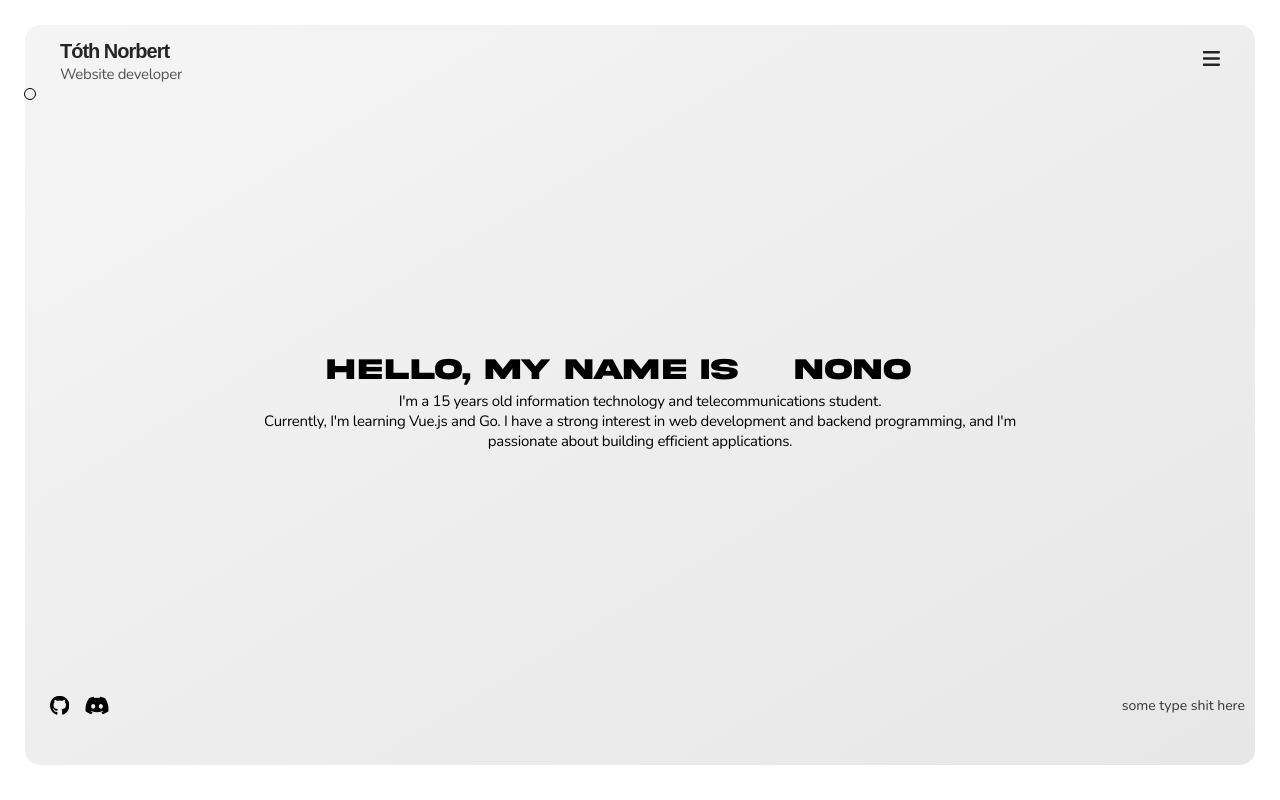
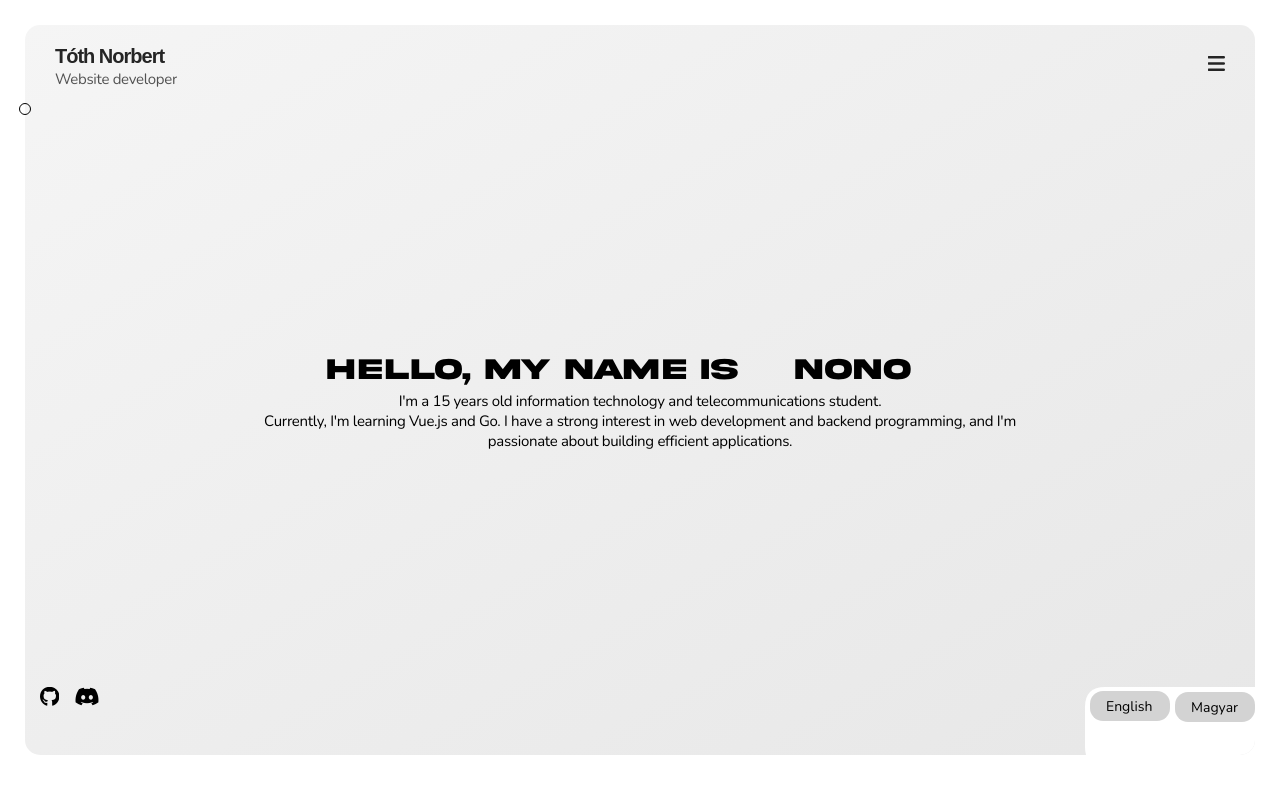
Before and after one commit to xflesx69/portfolio, a Vue app: page / in a window 1280 px wide. Built offline with nearby package versions, Linux system fonts and the light colour scheme.

Commit message:
v.0.0.5
Added language selector

```diff
--- a/src/assets/main.scss
+++ b/src/assets/main.scss
@@ -43,7 +43,6 @@
     background-repeat: no-repeat;
     background-size: cover;
     margin: 25px;
-    padding: 5px;
     border-radius: 15px;
     height: calc(100vh - 70px);
     min-height: 100%;
@@ -52,7 +51,7 @@
     display: flex;
     justify-content: space-between;
     align-items: center;
-    padding: 10px 30px;
+    padding: 20px 30px;
     color: rgb(37, 37, 37);
     .infocard {
         display: block;
@@ -132,38 +131,40 @@
 .footer {
     display: flex;
     justify-content: space-between;
-    padding: 5px;
     box-sizing: border-box;
-    padding-top: calc(91vh - 70px);
+    padding-top: calc(88vh - 70px);
     @media (max-width: 1920px) {
-        padding-top: calc(89vh - 70px);
+        padding-top: calc(87vh - 70px);
     }
     @media (max-width: 1536px) {
-        padding-top: calc(87vh - 70px);
+        padding-top: calc(84vh - 70px);
     }
     @media (max-width: 1440px) {
-        padding-top: calc(87vh - 70px);
+        padding-top: calc(84vh - 70px);
     }
     @media (max-width: 1372px) {
-        padding-top: calc(85.5vh - 70px);
+        padding-top: calc(82.5vh - 70px);
+    }
+    @media (max-width: 1320px) {
+        padding-top: calc(80.5vh - 70px);
     }
     @media (max-width: 1280px) {
-        padding-top: calc(84vh - 70px);
+        padding-top: calc(81vh - 70px);
     }
     @media (max-width: 1098px) {
-        padding-top: calc(82vh - 70px);
+        padding-top: calc(77vh - 70px);
     }
     @media (max-width: 960px) {
-        padding-top: calc(80vh - 70px);
+        padding-top: calc(75vh - 70px);
     }
     @media (max-width: 769px) {
-        padding-top: calc(75vh - 70px);
+        padding-top: calc(68vh - 70px);
     }
     @media (max-width: 640px) {
-        padding-top: calc(70vh - 70px);
+        padding-top: calc(62vh - 70px);
     }
     @media (max-width: 480px) {
-        padding-top: calc(62vh - 70px);
+        padding-top: calc(50vh - 70px);
     }
     .left,
     .right {
@@ -182,6 +183,13 @@
     }
     .right {
         text-align: right;
+        margin-left: auto;
+        margin-right: -50px;
+        display: flex;
+        align-items: center;
+    }
+    .right svg {
+        margin-left: 50px;
     }
 
 }
--- a/src/components/Footer.vue
+++ b/src/components/Footer.vue
@@ -6,6 +6,33 @@
           <a target="_blank" href="https://discord.com/users/257252777930129408"><i id="button" class="fa-brands fa-discord"></i></a>
         </div>
       </div>
-        <div class="right">some type shit here</div>
+      <div class="right">
+        <svg width="220" height="100" xmlns="http://www.w3.org/2000/svg">
+          <path d="M0 20 Q0 0 20 0 H360 Q380 0 380 20 V60 Q380 80 360 80 H20 Q0 80 0 60 Z" style="fill:#fff" />
+          <g class="language-button" @click="changeLanguage('en')">
+            <rect x="5" y="04" width="80" height="30" rx="13" ry="13" style="fill:lightgray;" />
+            <text x="21" y="24" font-size="14" fill="black">{{ t('footer.english') }}</text>
+          </g>
+          <g class="language-button" @click="changeLanguage('hu')">
+            <rect x="90" y="05" width="80" height="30" rx="13" ry="13" style="fill:lightgray;" />
+            <text x="106" y="25" font-size="14" fill="black">{{ t('footer.hungarian') }}</text>
+          </g>
+        </svg>
+      </div>
     </div>
   </template>
+
+  <script lang="ts">
+  import { defineComponent } from 'vue';
+  import { changeLanguage, t } from '@/languages/i18n';
+
+  export default defineComponent({
+    name: 'Footer',
+    setup() {
+      return {
+        t,
+        changeLanguage
+      };
+    }
+  });
+  </script>
--- /dev/null
+++ b/src/languages/en.ts
@@ -0,0 +1,13 @@
+export default {
+    greeting: "I am a translatable text!",
+    home: {
+        myname: "Hello, my name is"    ,
+        ima: "I'm a ",
+        desc: " years old information technology and telecommunications student.",
+        desc2: "Currently, I'm learning Vue.js and Go. I have a strong interest in web development and backend programming, and I'm passionate about building efficient applications."
+    },
+    footer: {
+      english: "English",
+      hungarian: "Magyar"
+    }
+  };
--- /dev/null
+++ b/src/languages/hu.ts
@@ -0,0 +1,13 @@
+export default {
+    greeting: "Én egy lefordítható szöveg vagyok!",
+    home: {
+        myname: "Szia, a nevem",
+        ima: "Én egy ",
+        desc: " éves informatika és távközlés szakon tanuló diák vagyok.",
+        desc2: "Jelenleg Vue.JS-t és GO-t tanulok, erős érdeklődésem van a webfejlesztés és a backend programozás iránt, szenvedélyem a hatékony alkalmazások építése."
+    },
+    footer: {
+      english: "English",
+      hungarian: "Magyar"
+    }
+  };
--- /dev/null
+++ b/src/languages/i18n.ts
@@ -0,0 +1,19 @@
+import { ref } from 'vue';
+import en from '@/languages/en';
+import hu from '@/languages/hu';
+
+const currentLocale = ref('en');
+const messages = {
+  en,
+  hu
+};
+
+const t = (key: string): string => {
+  return key.split('.').reduce((o, i) => (o as any)[i], messages[currentLocale.value]);
+};
+
+const changeLanguage = (language: string) => {
+  currentLocale.value = language;
+};
+
+export { t, changeLanguage, currentLocale };
--- a/src/views/home.vue
+++ b/src/views/home.vue
@@ -2,13 +2,13 @@
     <main>
       <div class="home">
         <h1>
-          Hello, my name is
+          {{ t('home.myname') }}
           <span class="name-wrapper">
             <span class="swipename" :key="nameKey">{{ name }}</span>
           </span>
         </h1>
         <p>
-          I'm a {{ age }} years old information technology and telecommunications student. <br>Currently, I'm learning Vue.js and Go. I have a strong interest in web development and backend programming, and I'm passionate about building efficient applications.
+          {{ t('home.ima') }} {{ age }} {{ t('home.desc') }} <br>  {{ t('home.desc2') }}
         </p>
       </div>
     </main>
@@ -16,6 +16,7 @@
 
   <script lang="ts">
   import { defineComponent, onMounted, ref, computed } from 'vue';
+  import { t } from '@/languages/i18n';
 
   export default defineComponent({
     name: 'Home',
@@ -52,7 +53,8 @@
       return {
         name,
         nameKey,
-        age
+        age,
+        t
       };
     }
   });
```
Also changed, not shown: 1 other file (tests, documents, lock files or other folders). Lines whose indentation alone changed are shown as unchanged.
